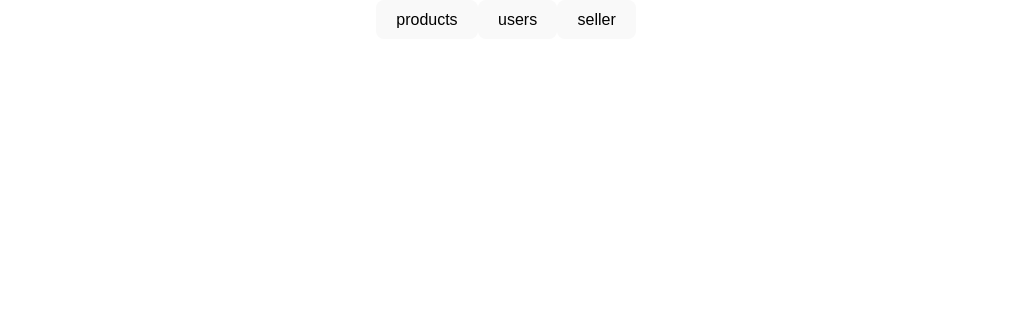
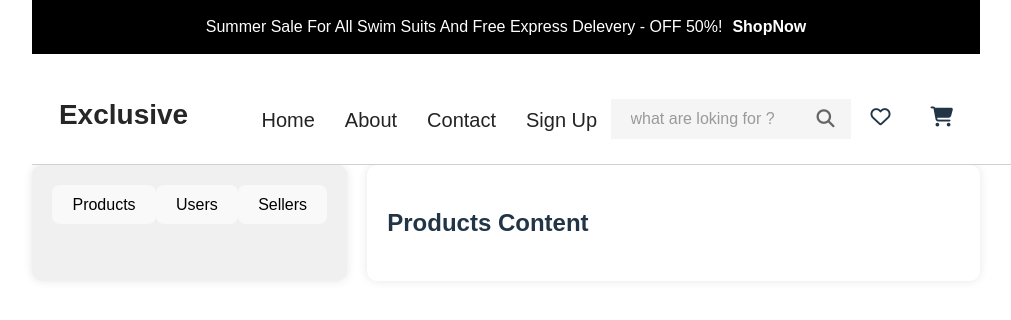
Before and after one commit to e-comeres/sellToBey, a React (Vite) app in the folder Client/: page /admin in a window 1280 px wide. Shown: the top 320 px of the page, without its empty margins (134-1145 px from the left). Built offline with nearby package versions, Linux system fonts and the light colour scheme; no server answers.

Commit message:
admin css

```diff
--- /dev/null
+++ b/Client/src/component/admin/admin.css
@@ -0,0 +1,20 @@
+/* styles.css */
+#admin .container-admin {
+    display: grid;
+    grid-template-columns: auto 1fr;
+    gap: 20px;
+}
+
+#admin .sidenav-admin {
+    background-color: #f0f0f0;
+    padding: 20px;
+    border-radius: 10px;
+    box-shadow: 0 0 10px rgba(0, 0, 0, 0.1);
+}
+
+#admin .content-admin {
+    padding: 20px;
+    border-radius: 10px;
+    box-shadow: 0 0 10px rgba(0, 0, 0, 0.1);
+    display: block;
+}
--- a/Client/src/component/admin/adminapp.jsx
+++ b/Client/src/component/admin/adminapp.jsx
@@ -1,39 +1,37 @@
-import axios from 'axios'
-import React, { useEffect, useState } from 'react'
-import { useNavigate, } from "react-router-dom"
-const admin = () => {
-    const [dataprodact,setdataprodact]=useState([])
-    const [datauser,setdatauser]=useState([])
-    const [dataseller,setdataseller]=useState([])
+import React, { useState } from "react";
+import { useNavigate } from "react-router-dom";
+import "./admin.css";
+import Navbar from "../navbar/Navbar";
+// import Getprodact from "./component/admin/prodacts/Getprodact";
+// import Getseller from "./component/admin/seller/getseller";
 
-    const navigate = useNavigate()
+const Admin = () => {
+  const navigate = useNavigate();
+  const [selectedTab, setSelectedTab] = useState("products");
 
-    useEffect(()=>{
-  axios.get(`http://localhost:4000/api/products`).then((response)=>{
-    setdataprodact(response.data)
-  }).catch((err)=>{8
-    console.log(err);
-  })
-  axios.get(`http://localhost:4000/api/users/users`).then((response)=>{
-    setdatauser(response.data)
-  }).catch((err)=>{
-    console.log(err);
-  })
-  axios.get(`http://localhost:4000/api/seller/seller`).then((response)=>{
-    setdataseller(response.data)
-  }).catch((err)=>{
-    console.log(err);
-  })
-    },[])
+  const handleTabClick = (tab) => {
+    setSelectedTab(tab);
+  };
+
   return (
+    <div>
+      <Navbar />
+      <div id="admin">
+        <div className="container-admin">
+          <div className="sidenav-admin">
+            <button onClick={() => handleTabClick("products")}>Products</button>
+            <button onClick={() => handleTabClick("users")}>Users</button>
+            <button onClick={() => handleTabClick("sellers")}>Sellers</button>
+          </div>
+          <div className="content-admin">
+            {selectedTab === "products" && <h2>Products Content</h2>}
+            {selectedTab === "users" && <h2>ezfzerfze</h2>}
+            {selectedTab === "sellers" && <h2>Sellers Content</h2>}
+          </div>
+        </div>
+      </div>
+    </div>
+  );
+};
 
-    <div>
-      <button onClick={()=>{navigate("/allprodact",{state:{dataprodact:dataprodact}})}}>products</button>
-      <button onClick={()=>{navigate("/alluseres",{state:{datauser:datauser}})}}>users</button>
-      <button onClick={()=>{navigate("/allseller",{state:{dataseller:dataseller}})}}>seller</button>
-    </div>
-
-  )
-}
-
-export default admin
+export default Admin;
--- a/Client/src/component/admin/seller/getoneseller.jsx
+++ b/Client/src/component/admin/seller/getoneseller.jsx
@@ -1,13 +1,15 @@
 import React from "react";
-import { redirect, useLocation, useNavigate } from "react-router-dom";
+import { useLocation, useNavigate } from "react-router-dom";
 import axios from "axios";
-export const getoneseller = () => {
+import "./one.css";
+const getoneseller = () => {
   const navigate = useNavigate();
   const location = useLocation();
   const { el } = location.state;
-  const delet = () => {
+
+  const deleteSeller = () => {
     const confirmDelete = window.confirm(
-      "Are you sure you want to delete this seller ?"
+      "Are you sure you want to delete this seller?"
     );
     if (confirmDelete) {
       axios
@@ -20,23 +22,18 @@ export const getoneseller = () => {
         });
     }
   };
+
   return (
-    <div>
-      <h2>{el.username}</h2>
-      <h2>{el.email}</h2>
-      <button
-        onClick={() => {
-          delet();
-        }}
-      >
-        delete
-      </button>
-      <button
-        onClick={() => {
-          navigate("/admin");
-        }}
-      >
-        back to admin page
+    <div className="dashboard">
+      <div className="seller-details">
+        <h2>{el.username}</h2>
+        <h3>Email: {el.email}</h3>
+        <button className="delete-btn" onClick={deleteSeller}>
+          Delete Seller
+        </button>
+      </div>
+      <button className="back-btn" onClick={() => navigate("/admin")}>
+        Back to Admin Page
       </button>
     </div>
   );
--- a/Client/src/component/admin/seller/getseller.jsx
+++ b/Client/src/component/admin/seller/getseller.jsx
@@ -1,24 +1,37 @@
 import React from "react";
 import { useLocation, useNavigate } from "react-router-dom";
+import Navbar from "../../navbar/Navbar";
 const getseller = () => {
   const location = useLocation();
   const { dataseller } = location.state;
   const navigate = useNavigate();
   return (
-
     <>
+      <Navbar />
       <div>
-    <button onClick={()=>{navigate("/admin")}}>back admin page</button>
+        <button
+          onClick={() => {
+            navigate("/admin");
+          }}
+        >
+          back admin page
+        </button>
       </div>
-{dataseller.map((el)=>{
-
- return <div>
-   <h2 onClick={()=>{navigate("/oneseller",{state:{el:el}})}} >{el.username}</h2>
+      {dataseller.map((el) => {
+        return (
+          <div>
+            <h2
+              onClick={() => {
+                navigate("/oneseller", { state: { el: el } });
+              }}
+            >
+              {el.username}
+            </h2>
           </div>
+        );
       })}
     </>
+  );
+};
 
-  )
-}
-
-export default getseller
+export default getseller;
--- /dev/null
+++ b/Client/src/component/admin/seller/one.css
@@ -0,0 +1,30 @@
+.dashboard {
+    display: flex;
+    flex-direction: column;
+    align-items: center;
+    margin-top: 50px;
+  }
+
+  .seller-details {
+    background-color: #f0f0f0;
+    padding: 20px;
+    border-radius: 10px;
+    margin-bottom: 20px;
+    box-shadow: 0 0 10px rgba(0, 0, 0, 0.1);
+  }
+
+  .delete-btn,
+  .back-btn {
+    background-color: #ff4d4f;
+    color: #fff;
+    border: none;
+    border-radius: 5px;
+    padding: 10px 20px;
+    cursor: pointer;
+    transition: background-color 0.3s ease;
+  }
+
+  .delete-btn:hover,
+  .back-btn:hover {
+    background-color: #d63031;
+  }
```
Also changed, not shown: Client/src/App.jsx (+18 -20 lines). Lines whose indentation alone changed are shown as unchanged.
